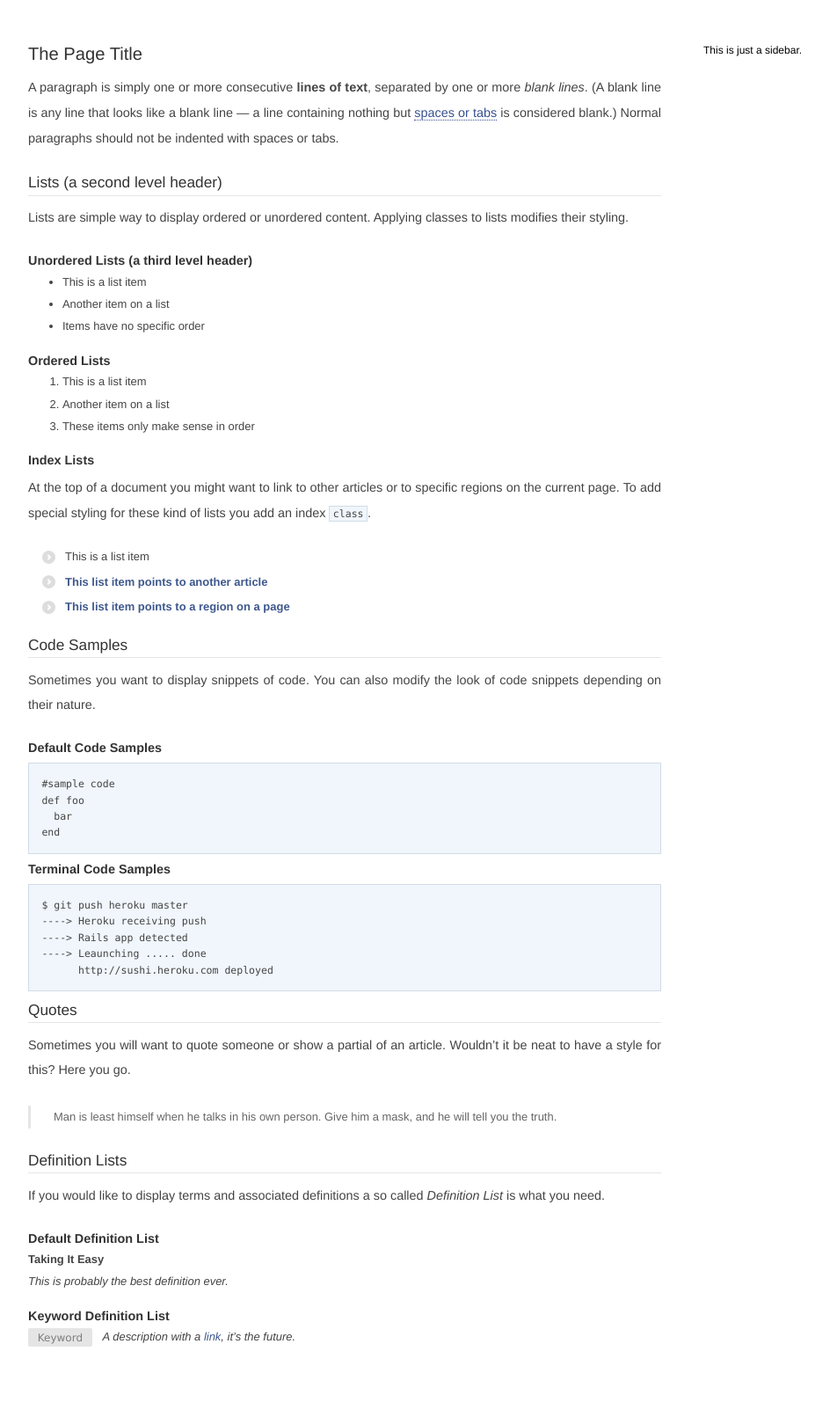
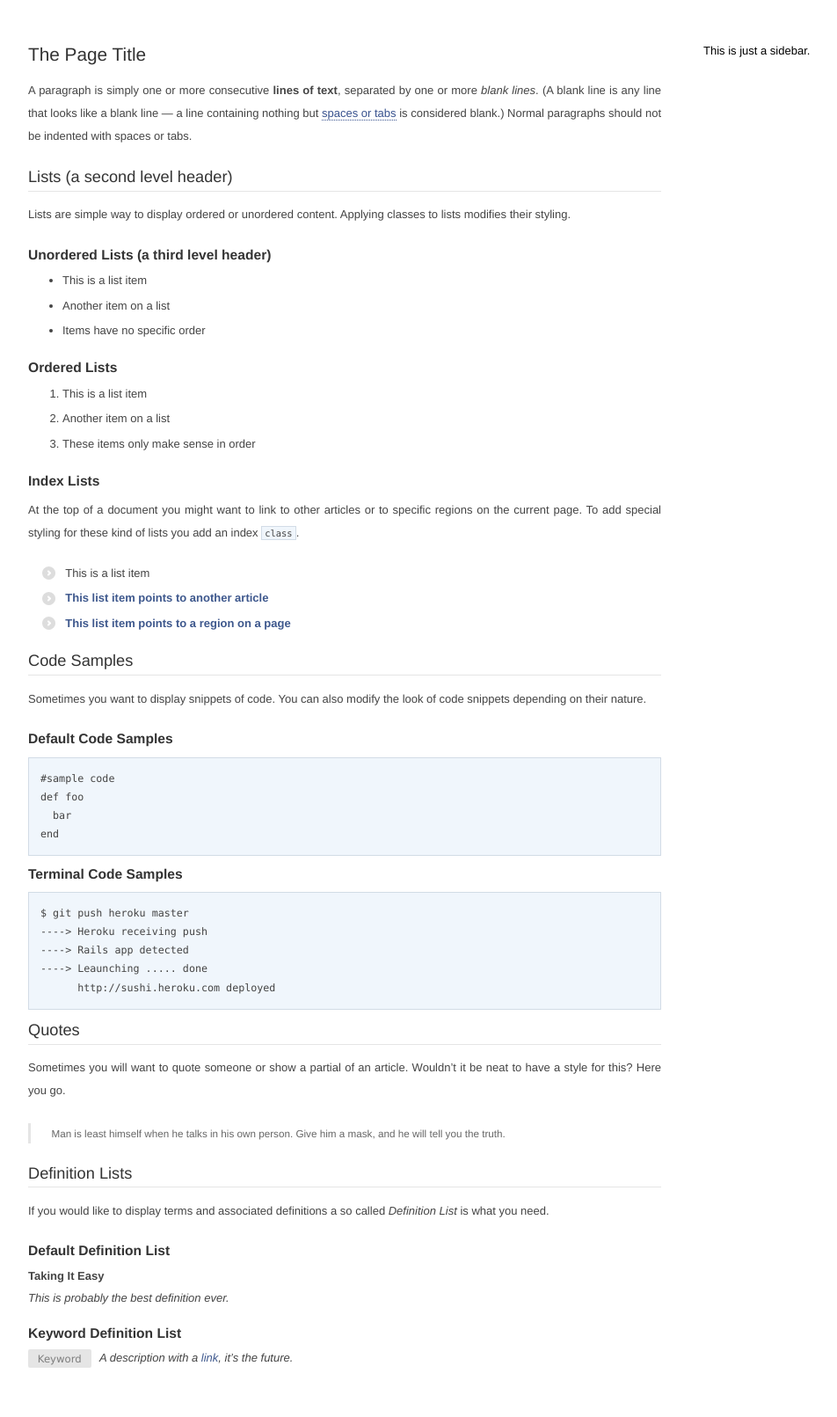
Before and after one commit to dsqmoore/developer, a Jekyll site: the page built from _posts/2010-11-11-sample.md, in a window 1280 px wide. Shown: the whole page at 88% size, without its empty margins (56-1008 px from the left). Built offline with Jekyll 4.4.1, drawn with Linux system fonts in a browser that asks for light colours; before the commit the page ends 1587 px from its top, so only the background shows below that.

Commit message:
Removed Proxima Nova font and fixed font-sizes accordingly

```diff
--- a/_layouts/master.html
+++ b/_layouts/master.html
@@ -15,9 +15,6 @@
     <script src="../javascripts/jquery-1.4.3.min.js"></script>
     <script src="../javascripts/modernizr-1.6.min.js"></script>
 
-    <script src="http://use.typekit.com/uox2tqa.js"></script>
-    <script>try{Typekit.load();}catch(e){}</script>
-
     <!--[if IE 6]>
     <link href="http://universal-ie6-css.googlecode.com/files/ie6.0.3.css" rel="stylesheet">
     <![endif]-->
--- a/stylesheets/wikistyle.css
+++ b/stylesheets/wikistyle.css
@@ -3,42 +3,45 @@
   author: maximilian schoening (@resetability)
 */
 
+body {
+  font-size: 13px;
+}
+
 .wikistyle {
   background: #fff;
   color: #444;
-  font-size: 1.2em;
+  font-size: 1em;
 }
 
 /* section: headers
 ---------------------------------------------- */
 .wikistyle h1 {
   color: #333;
-  font-size: 1.4em;
+  font-size: 1.6em;
   font-weight: normal;
-  margin: 0 0 .6em 0;
+  margin: 0 0 .75em 0;
 }
 
 .wikistyle h2 {
   border-bottom: 1px solid #e5e5e5;
   color: #333;
-  font-size: 1.2em;
+  font-size: 1.4em;
   font-weight: normal;
-  margin: .6em 0;
-  padding: 0 0 .2em 0;
+  margin: .75em 0;
+  padding: 0 0 .25em 0;
 }
 
 .wikistyle h3 {
   color: #333;
-  font-size: 1em;
+  font-size: 1.2em;
   font-weight: bold;
-  margin: .6em 0;
+  margin: .75em 0;
 }
 /* ------------------------------------------- */
 
 /* section: paragraphs
 ---------------------------------------------- */
 .wikistyle p {
-  font-family: "proxima-nova-1", "proxima-nova-2", "Helvetica Neue", Helvetica, Arial, Geneva, sans-serif;
   line-height: 2em;
   margin: 0 0 1.8em 0;
   text-align: justify;
@@ -66,7 +69,6 @@
 /* section: lists
 ---------------------------------------------- */
 .wikistyle ul, .wikistyle ol {
-  font-size: .9em;
   margin: 0 0 1.8em 0;
   padding: 0 0 0 3em;
 }
@@ -76,6 +78,7 @@
 }
 
 .wikistyle ul li, .wikistyle ol li {
+  line-height: 1.4em;
   margin: 0 0 .8em 0;
 }
 
@@ -92,7 +95,6 @@
 
   .wikistyle ul.index li {
     background: url("../../images/wikistyle/index_li_bullet.png") left center no-repeat;
-    line-height: 1.4em;
     padding: 0 0 0 2em;
   }
 
@@ -105,7 +107,6 @@
 /* section: definition lists
 ---------------------------------------------- */
 .wikistyle dl {
-  font-size: .9em;
   margin: 0 0 1.8em;
 }
 
@@ -133,9 +134,9 @@
     display: inline;
     font-family: Lucida Grande;
     padding: .5% 1.5%;
-    font-size: 12px;
+    font-size: .9em;
     font-weight: normal;
-    margin: 0 8px 0 0;
+    margin: 0 .5em 0 0;
   }
 
   .wikistyle dl.keys dd {
@@ -162,8 +163,8 @@
   color: #444;
   display: block;
   font-family: Monaco, monospace;
-  font-size: .8em;
-  line-height: 1.6em;
+  font-size: .9em;
+  line-height: 1.8em;
 }
 
   /* section: terminal
```
Also changed, not shown: 3 other files.
